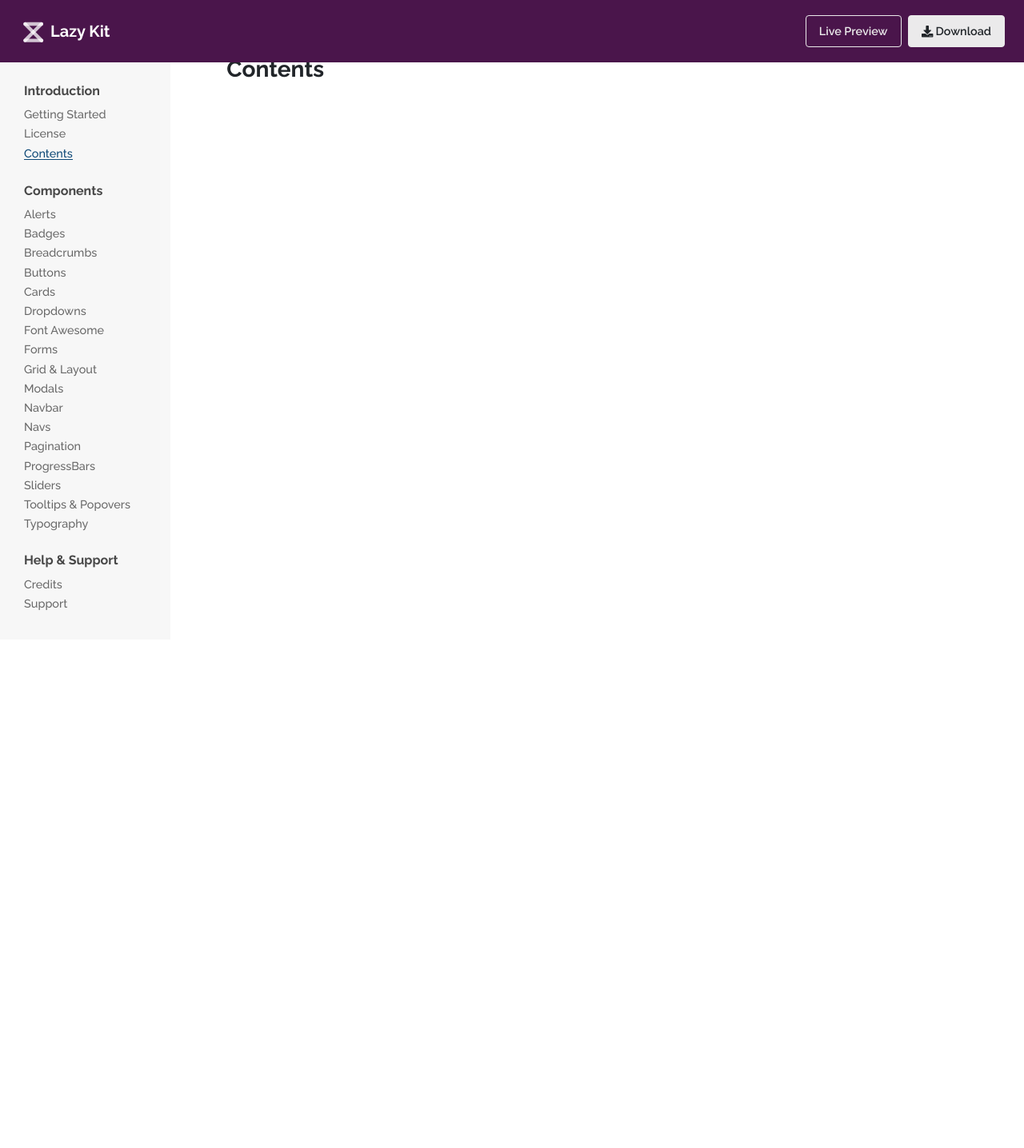
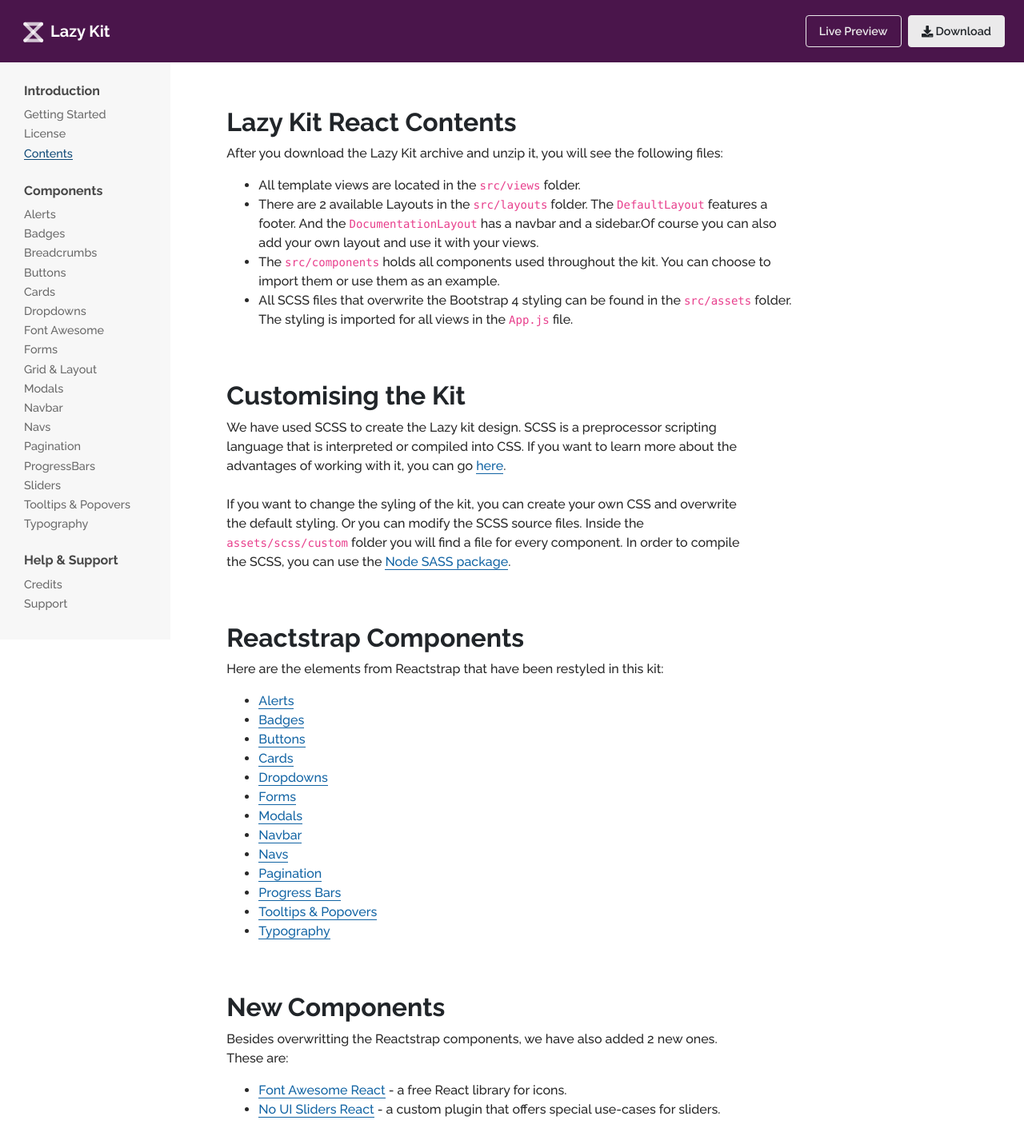
Before and after one commit to bootstrapbay/lazy-kit-react, a React (Create React App) app: page /documentation/contents in a window 1280 px wide. Shown: the top 1436 px of the page at 80% size. Before the commit the page ends 800 px from the top, so only its background shows below. Built offline with nearby package versions, Linux system fonts and the light colour scheme.

Commit message:
finished first draft for documentation

```diff
--- a/src/views/documentation/Contents.js
+++ b/src/views/documentation/Contents.js
@@ -1,9 +1,55 @@
 import React from 'react';
+import Prism from 'prismjs';
+import PrismJsx from 'prismjs/components/prism-jsx.min';
+import { Link } from 'react-router-dom';
 
-const Contents = () => {
-  return (
-    <h3>Contents</h3>
-  );
+class Contents extends React.Component {
+  componentDidMount() {
+    Prism.highlightAll();
+  }
+  render () {
+    return (
+      <div>
+        <h2>Lazy Kit React Contents</h2>
+        <p>After you download the Lazy Kit archive and unzip it, you will see the following files:</p>
+
+        <ul>
+          <li>All template views are located in the <code>src/views</code> folder.</li>
+          <li>There are 2 available Layouts in the <code>src/layouts</code> folder. The <code>DefaultLayout</code> features a footer. And the <code>DocumentationLayout</code> has a navbar and a sidebar.Of course you can also add your own layout and use it with your views.</li>
+          <li>The <code>src/components</code> holds all components used throughout the kit. You can choose to import them or use them as an example.</li>
+          <li>All SCSS files that overwrite the Bootstrap 4 styling can be found in the <code>src/assets</code> folder. The styling is imported for all views in the <code>App.js</code> file.</li>
+        </ul>
+        <h2>Customising the Kit</h2>
+        <p>We have used SCSS to create the Lazy kit design. SCSS is a preprocessor scripting language that is interpreted or compiled into CSS. If you want to learn more about the advantages of working with it, you can go <a href="https://sass-lang.com/" target="_blank"> here</a>. <br /><br />
+        If you want to change the syling of the kit, you can create your own CSS and overwrite the default styling. Or you can modify the SCSS source files. Inside the <code>assets/scss/custom</code> folder you will find a file for every component. In order to compile the SCSS, you can use the <a href="https://www.npmjs.com/package/node-sass" target="_blank">Node SASS package</a>.</p>
+
+        <h2>Reactstrap Components</h2>
+        <p>Here are the elements from Reactstrap that have been restyled in this kit:</p>
+        <ul>
+          <li><Link to="/documentation/alerts">Alerts</Link></li>
+          <li><Link to="/documentation/badges">Badges</Link></li>
+          <li><Link to="/documentation/buttons">Buttons</Link></li>
+          <li><Link to="/documentation/cards">Cards</Link></li>
+          <li><Link to="/documentation/dropdowns">Dropdowns</Link></li>
+          <li><Link to="/documentation/forms">Forms</Link></li>
+          <li><Link to="/documentation/modals">Modals</Link></li>
+          <li><Link to="/documentation/navbars">Navbar</Link></li>
+          <li><Link to="/documentation/navs">Navs</Link></li>
+          <li><Link to="/documentation/pagination">Pagination</Link></li>
+          <li><Link to="/documentation/progress-bars">Progress Bars</Link></li>
+          <li><Link to="/documentation/tooltips-popovers">Tooltips & Popovers</Link></li>
+          <li><Link to="/documentation/typography">Typography</Link></li>
+        </ul>
+
+        <h2>New Components</h2>
+        <p>Besides overwritting the Reactstrap components, we have also added 2 new ones. These are: </p>
+        <ul>
+          <li><Link to="/documentation/font-awesome">Font Awesome React</Link> - a free React library for icons.</li>
+          <li><Link to="/documentation/sliders">No UI Sliders React</Link> - a custom plugin that offers special use-cases for sliders.</li>
+        </ul>
+      </div>
+    );
+  }
 };
 
 export default Contents;
--- a/src/views/documentation/Credits.js
+++ b/src/views/documentation/Credits.js
@@ -18,6 +18,9 @@
           Create React App - <a href="https://github.com/facebook/create-react-app" target="_blank">https://github.com/facebook/create-react-app</a>
         </li>
         <li>
+          React Router Dom - <a href="https://www.npmjs.com/package/react-router-dom" target="_blank">https://www.npmjs.com/package/react-router-dom</a>
+        </li>
+        <li>
           Font Awesome React - <a href="https://www.npmjs.com/package/@fortawesome/react-fontawesome" target="_blank">https://www.npmjs.com/package/@fortawesome/react-fontawesome</a>
         </li>
         <li>
--- a/src/views/documentation/GettingStarted.js
+++ b/src/views/documentation/GettingStarted.js
@@ -1,9 +1,59 @@
 import React from 'react';
+import { Button } from 'reactstrap';
+import Prism from 'prismjs';
+import PrismJsx from 'prismjs/components/prism-jsx.min';
+import { Link } from 'react-router-dom';
 
-const GettingStarted = () => {
-  return (
-    <h3>Getting Started</h3>
-  );
+class GettingStarted extends React.Component {
+  componentDidMount() {
+    Prism.highlightAll();
+  }
+  render () {
+    return (
+      <div>
+      <h2>Getting Started</h2>
+      <p>This guide will guide through the process of starting to use the Lazy Kit React.
+        We have tried to make as user-friendly and easy-to-use as possible. We hope you will have a nice time
+      using it and it will be of help to you in your projects.
+      </p>
+      <h5 className="mt-5">Install dependencies</h5>
+      <pre>
+        <code className="language-jsx">
+npm install
+        </code>
+      </pre>
+      <p>Run this command to install all dependies for the project.</p>
+
+      <h5 className="mt-5">Start the Project</h5>
+      <pre>
+        <code className="language-jsx">
+npm start
+        </code>
+      </pre>
+      <p>This command will start your project in development mode. And that is it, you can start building your project.</p>
+
+      <h5 className="mt-5">Other commands</h5>
+      <pre>
+        <code className="language-jsx">
+npm run build
+        </code>
+      </pre>
+      <p>This command builds the app for production to the build folder.</p>
+
+      <pre>
+        <code className="language-jsx">
+npm run eject
+        </code>
+      </pre>
+      <p>This command will remove the single build dependency from your project.</p>
+
+      <h5 className="mt-5">Now what?</h5>
+      <p>Once you have the project up and running, you can inspect more closely the contents. Here is a guide to help you:</p>
+      <Link to="/documentation/contents"><Button color="primary">Go to Contents</Button></Link>
+      </div>
+
+    );
+  }
 };
 
 export default GettingStarted;
```
